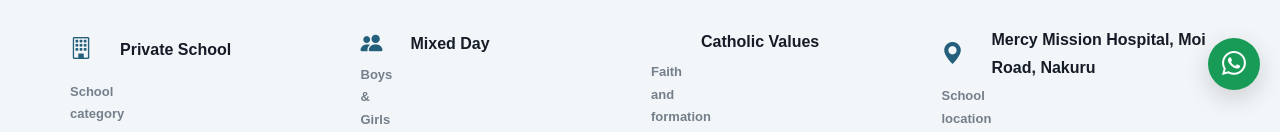
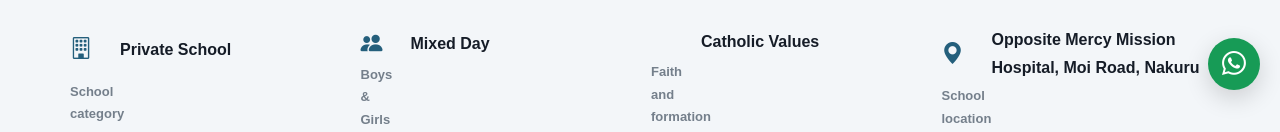
Before and after one commit to josephmugodev-prog/xavier, a plain HTML site: page index.html in a window 1280 px wide. Shown: the part 690-822 px from the top of the page. Drawn offline with nearby package versions, Linux system fonts and the light colour scheme; some icons are missing.

Commit message:
Update index.html

```diff
--- a/index.html
+++ b/index.html
@@ -603,7 +603,7 @@
 
             <div class="fact-item">
                 <i class="bi bi-geo-alt-fill"></i>
-                <b>Mercy Mission Hospital, Moi Road, Nakuru</b>
+                <b>Opposite Mercy Mission Hospital, Moi Road, Nakuru</b>
                 <small>School location</small>
             </div>
 
```
